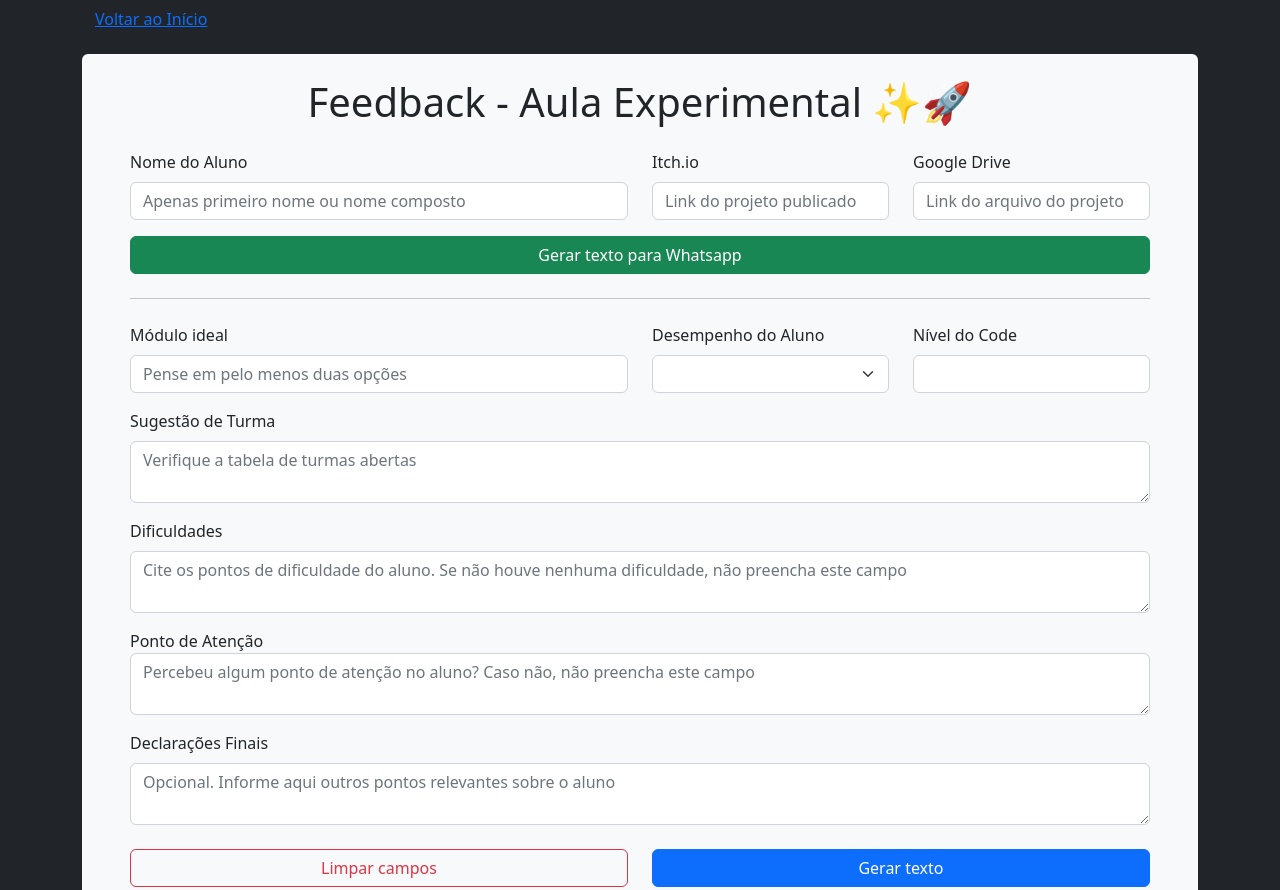
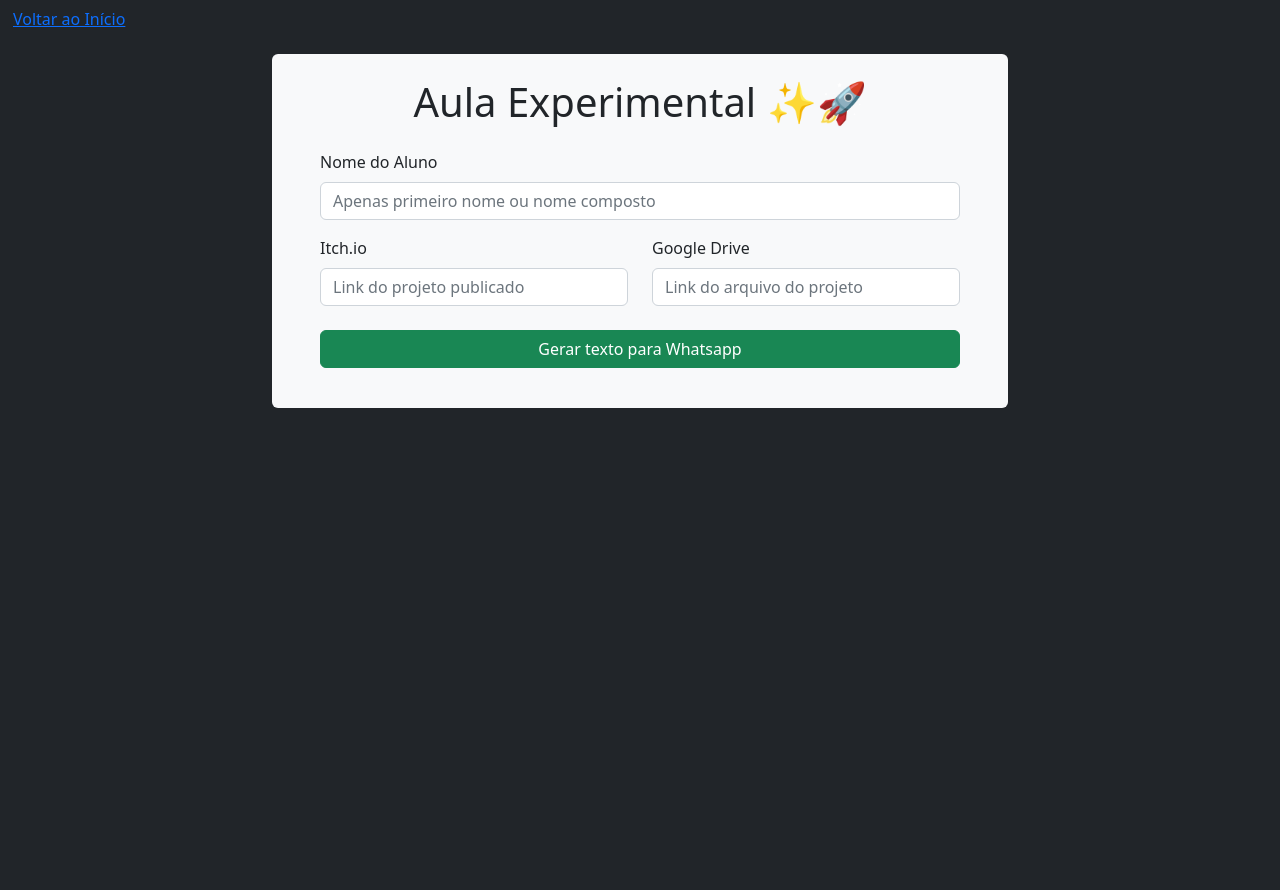
Before and after one commit to dannesx/feedback, a plain HTML site: page ae.html in a window 1280 px wide. Shown: the top 890 px of the page. After the commit the page ends 800 px from the top, so only its background shows below. Drawn offline with nearby package versions, Linux system fonts and the light colour scheme.

Commit message:
Atualização para Fetch JSON

```diff
--- a/ae.html
+++ b/ae.html
@@ -20,12 +20,16 @@
 		/>
 	</head>
 	<body class="bg-dark">
-		<main class="container-md">
 		<div class="d-grid justify-content-start">
 			<a href="index.html" class="btn btn-link">Voltar ao Início</a>
 		</div>
-			<form class="mx-auto bg-light px-5 py-4 mt-3 mb-5 rounded form-switch">
-				<h1 class="mb-4 text-center">Feedback - Aula Experimental ✨🚀</h1>
+		<main class="container-md">
+			<div class="row d-flex justify-content-center">
+				<div class="col-md-8 col-sm-10">
+					<form
+						class="mx-auto bg-light px-5 py-4 mt-3 mb-5 rounded form-switch"
+					>
+						<h1 class="mb-4 text-center">Aula Experimental ✨🚀</h1>
 
 						<div class="row mb-3">
 							<div class="col">
@@ -38,8 +42,9 @@
 									placeholder="Apenas primeiro nome ou nome composto"
 								/>
 							</div>
-
-					<div class="col-3">
+						</div>
+						<div class="row mb-4">
+							<div class="col-6">
 								<label for="itch-io" class="form-label">Itch.io</label>
 								<input
 									type="text"
@@ -50,8 +55,10 @@
 								/>
 							</div>
 
-					<div class="col-3">
-						<label for="google-drive" class="form-label">Google Drive</label>
+							<div class="col-6">
+								<label for="google-drive" class="form-label"
+									>Google Drive</label
+								>
 								<input
 									type="text"
 									name="google-drive"
@@ -64,104 +71,14 @@
 
 						<div class="row mb-3">
 							<div class="d-grid">
-						<button class="btn btn-success" id="whatsapp">Gerar texto para Whatsapp</button>
-					</div>
-				</div>
-
-				<hr class="my-4" />
-
-				<div class="row mb-3">
-					<div class="col">
-						<label for="modulo" class="form-label">Módulo ideal</label>
-						<input
-							type="text"
-							name="modulo"
-							id="modulo"
-							class="form-control"
-							placeholder="Pense em pelo menos duas opções"
-						/>
-					</div>
-
-					<div class="col-3">
-						<label for="desempenho" class="form-label"
-							>Desempenho do Aluno</label
-						>
-						<select name="desempenho" id="desempenho" class="form-select">
-							<option value="" selected></option>
-							<option value="0">Péssimo</option>
-							<option value="1">Ruim</option>
-							<option value="2">Regular</option>
-							<option value="3">Bom</option>
-							<option value="4">Ótimo</option>
-							<option value="5">Excelente</option>
-						</select>
-					</div>
-
-					<div class="col-3">
-						<label for="code" class="form-label">Nível do Code</label>
-						<input type="number" name="code" id="code" class="form-control" />
-					</div>
-				</div>
-
-				<div class="row mb-3">
-					<div class="col">
-						<label for="sugestao" class="form-label">Sugestão de Turma</label>
-						<textarea
-							name="sugestao"
-							id="sugestao"
-							class="form-control"
-							placeholder="Verifique a tabela de turmas abertas"
-						></textarea>
-					</div>
-				</div>
-
-				<div class="row mb-3">
-					<div class="col">
-						<label for="dificuldades" class="form-label">Dificuldades</label>
-						<textarea
-							name="dificuldades"
-							id="dificuldades"
-							class="form-control"
-							placeholder="Cite os pontos de dificuldade do aluno. Se não houve nenhuma dificuldade, não preencha este campo"
-						></textarea>
-					</div>
-				</div>
-
-				<div class="row mb-3">
-					<div class="col">
-						<label for="ponto-atencao">Ponto de Atenção</label>
-						<textarea
-							name="ponto-atencao"
-							id="ponto-atencao"
-							class="form-control"
-							placeholder="Percebeu algum ponto de atenção no aluno? Caso não, não preencha este campo"
-						></textarea>
-					</div>
-				</div>
-
-				<div class="row mb-4">
-					<div class="col">
-						<label for="declaracoes" class="form-label"
-							>Declarações Finais</label
-						>
-						<textarea
-							name="declaracoes"
-							id="declaracoes"
-							class="form-control"
-							placeholder="Opcional. Informe aqui outros pontos relevantes sobre o aluno"
-						></textarea>
-					</div>
-				</div>
-
-				<div class="row mb-3">
-					<div class="d-grid col-6">
-						<button class="btn btn-outline-danger" id="limpar-campos">Limpar campos</button>
-					</div>
-					<div class="d-grid col-6">
-						<button class="btn btn-primary" id="gerar-texto">Gerar texto</button>
+								<button class="btn btn-success" id="whatsapp">
+									Gerar texto para Whatsapp
+								</button>
 							</div>
 						</div>
 					</form>
+				</div>
+			</div>
 		</main>
 		<div
 			class="alert alert-success position-fixed end-0 top-0 m-4 fade"
```
Also changed, not shown: db/ferramentas.json (+8 -0 lines), index.html (+22 -9 lines), js/defaultText.js (deleted, +0 -46 lines), js/functions/getExperimental.js (deleted, +0 -19 lines), js/main.js (+11 -4 lines), js/modules/defaultText.js (+1 -14 lines). Lines whose indentation alone changed are shown as unchanged.
